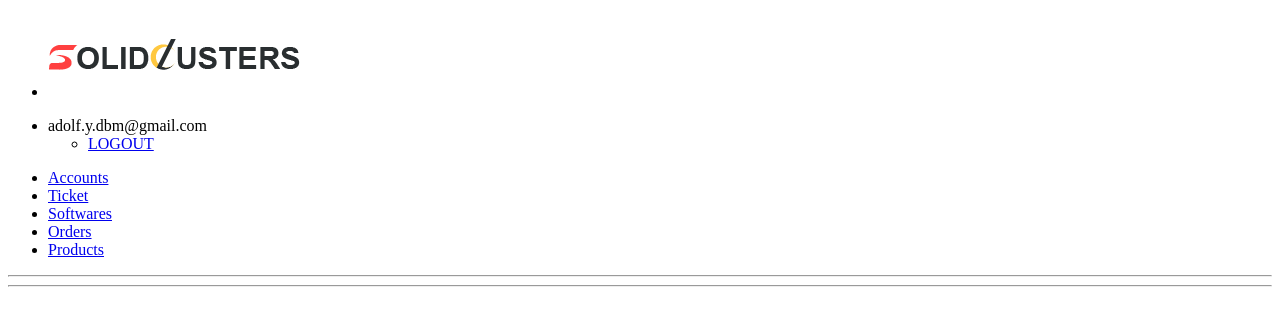
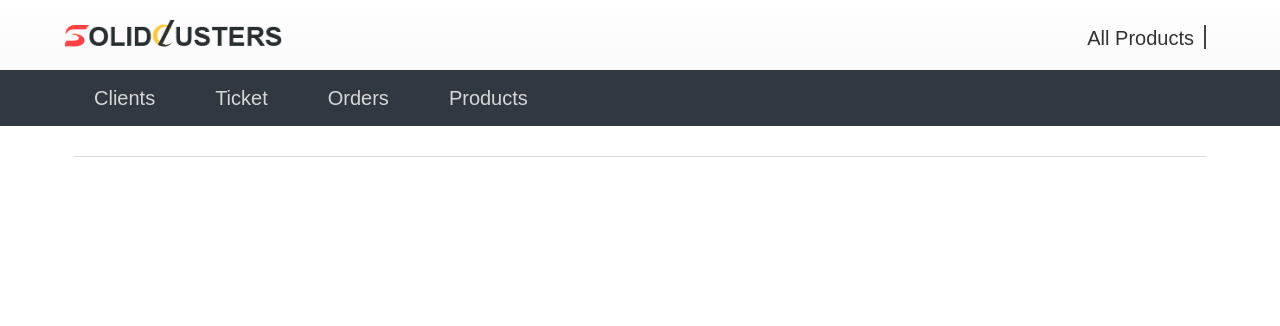
Before and after one commit to cruisezhao/dbmtripanels-staff, a Django app: template staff/templates/helpdesk/super_base.html in a window 1280 px wide. Shown: the top 326 px of the page. Run offline with Django 3.2, Linux system fonts and the light colour scheme; the template is opened without the code that fills it, so the values that code supplies are empty; a user stored in the database is signed in; parts of the project's set-up code (start-up, migrations or seed data) failed here and were passed over; some libraries are stand-ins or nearby versions.

Commit message:
staff模板同步

```diff
--- a/staff/templates/base.html
+++ b/staff/templates/base.html
@@ -79,12 +79,9 @@
     {% endblock leftSiderbar %}
 
     <div class="content-body">
-        <div class="right-siderbar">
           {% block breadcrumb %}{% endblock %}
           {% block content %}{% endblock content %}
-          <hr/>
           <div class="upup"></div>
-        </div>
       </div>
 
   <script src="{% static 'js/jquery.min.js' %}"></script>
--- a/staff/templates/helpdesk/super_base.html
+++ b/staff/templates/helpdesk/super_base.html
@@ -4,63 +4,81 @@
   <head>
     <meta charset="utf-8">
     <title>Admin Console</title>
-{#    <link rel="stylesheet" href="{% static 'css/bootstrap.css' %}" />#}
-{#    <link rel="stylesheet" href="{% static 'font-awesome/css/font-awesome.css' %}" />#}
-{#    <link rel="stylesheet" href="{% static 'css/sidberbar-style.css' %}" />#}
-{#    <link rel="stylesheet" href="{% static 'css/adminia.css' %}"/>#}
-{#    <link rel="stylesheet" href="{% static 'css/clientPage.css' %}" />#}
-
+    <link rel="stylesheet" href="{% static 'css/bootstrap.css' %}" />
+    <link rel="stylesheet" href="{% static 'font-awesome/css/font-awesome.css' %}" />
+    <link rel="stylesheet" href="{% static 'css/adminia.css' %}"/>
+    <link rel="stylesheet" href="{% static 'css/clientPage.css' %}" />
+    <link rel="stylesheet" href="{% static 'css/sidberbar-style.css' %}" />
+    <link rel="stylesheet" href="{% static 'css/public.css' %}" />
     {% block styles %}
     {% endblock styles %}
   </head>
 
   <body>
-
     <header>
         {% block header %}
-        <nav class="navbar navbar-default navbar-fixed-top">
-          <div class="container-fluid">
-            <div class="navbar-header">
-              <ul class="nav navbar-nav navbar-left">
-                <li>
-                  <a class="navbar-brand" href="http://portal.databasemart.net/"><img src="{% static '/img/SCLogo.png' %}"/ ></a>
-                </li>
-              <ul/>
+        <div id="head">
+					<div id="head0">
+						<div id="logo">
+							<img src="{% static 'img/SCLogo.png' %}" / >
 						</div>
-
-            <ul class="nav navbar-nav navbar-right">
-                <li data-toggle="dropdown" aria-haspopup="true" aria-expanded="false"><a>{% if user.first_name != '' and user.last_name != '' %} {{user.first_name}} {{user.last_name}}{% else %}{{user.email}}{% endif %}<span class="caret"></span></a></li>
-                <ul class="dropdown-menu">
-                  <li><a href="{% url 'users:logout' %}"><i class="fa fa-sign-out" aria-hidden="true"></i>LOGOUT</a></li>
-                </ul>
-            </ul>
+						<div id="head1">
+							<div id="all_Products">
+								All Products
 							</div>
-        </nav>
+							<div id="myName">
+								<div id="myName0">
+									{% if user.first_name is not None and user.last_name is not None %} {{user.first_name}} {{user.last_name}}{% else %}{{user.email}}{% endif %}
+								</div>
+								<div class="Hover">
+									<div class="open">
+										Open Ticket
+									</div>
+									<div class="livechat">
+										LiveChat
+									</div>
+									<div class="logout">
+										<a href="{% url 'users:logout' %}">Log out</a>
+									</div>
+								</div>
+							</div>
+						</div>
+					</div>
+			</div>
         {% endblock header %}
     </header>
-
-    <div class="content-body">
-        <div class="left-siderbar " >
-            <ul id="accordion" class="nav nav-stack">
+    {% block leftSiderbar %}
+    <div id="topNav">
+    	  <div id="topNav1">
+        	  	<ul>
+        	  	  <li>
+                    <a href="/crud/accounts/users/">Clients</a>
+                  </li>
 
                   <li>
-                <a href="/crud/accounts/users/"><i class="fa fa-user"></i>Accounts</a>
+                    <a href="{% url 'helpdesk_home' %}">Ticket</a>
                   </li>
-              <li>
-                <a href="{% url 'helpdesk_home' %}"><i class="fa fa-tags"></i>Ticket</a>
-              </li>
+
+                  {% comment %}
                   <li>
                       <a href="/crud/applications/softwares/"><i class="fa fa-cube"></i>Softwares</a>
                   </li>
+                  {% endcomment %}
                   <li>
-                <a href="{% url 'orders:list' %}"><i class="fa fa-book"></i>Orders</a>
+                    <a href="{% url 'orders:list' %}">Orders</a>
                   </li>
+
                   <li>
-                <a href="/crud/orders/packageses/"><i class="fa fa-server"></i>Products</a>
+                    <a href="/crud/packages/packageses/">Products</a>
                   </li>
+
         	  	</ul>
-            <hr />
     	  </div>
+    </div>
+    {% endblock leftSiderbar %}
+
+
+    <div class="content-body">
 
         <div class="right-siderbar">
           {% block breadcrumb %}{% endblock %}
@@ -74,37 +92,9 @@
 
   </body>
 
-  <script src="{% static '/js/jquery.min.js' %}"></script>
-  <script src="{% static '/js/bootstrap.min.js' %}"></script>
-  <script>
-      $(document).ready(function() {
-        var Accordion = function(el, multiple) {
-          this.el = el || {};
-          this.multiple = multiple || false;
-
-          // Variables privadas
-          var links = this.el.find('.link');
-          // Evento
-          links.on('click', {el: this.el, multiple: this.multiple}, this.dropdown)
-      }
-
-      Accordion.prototype.dropdown = function(e) {
-        var $el = e.data.el;
-            $this = $(this),
-            $next = $this.next();
-
-        $next.slideToggle();
-        $this.parent().toggleClass('open');
-      }
-
-      var accordion = new Accordion($('#accordion'), false);
-
-    });
-
-</script>
-
+  <script src="{% static 'js/jquery.min.js' %}"></script>
+  <script src="{% static 'js/bootstrap.min.js' %}"></script>
+  <script src="{% static 'js/public.js' %}"></script>
   {% block scripts %}
   {% endblock scripts %}
-
-
 </html>
--- a/staff/templates/home.html
+++ b/staff/templates/home.html
@@ -4,7 +4,7 @@
 {% endblock styles %}
 
 {% block content %}
-<div style="width:100%; text-align:center; height:100px; margin-top:260px">
+<div style="width:100%; text-align:center; height:100px; margin-top:100px">
     <h3 style="font-size:100px">Have a nice day!</h3>
 </div>
 {% endblock content %}
```
Also changed, not shown: staff/templates/helpdesk/base.html (+0 -14 lines). Lines whose indentation alone changed are shown as unchanged.
